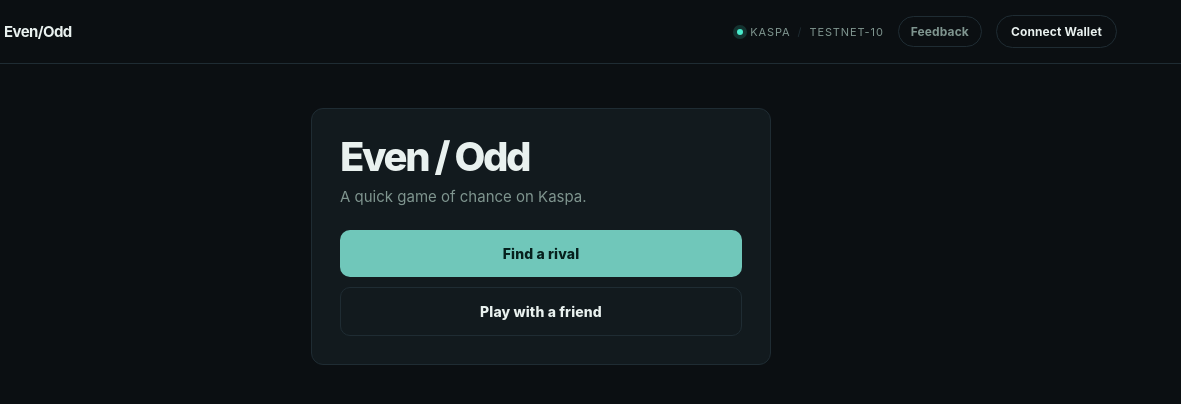
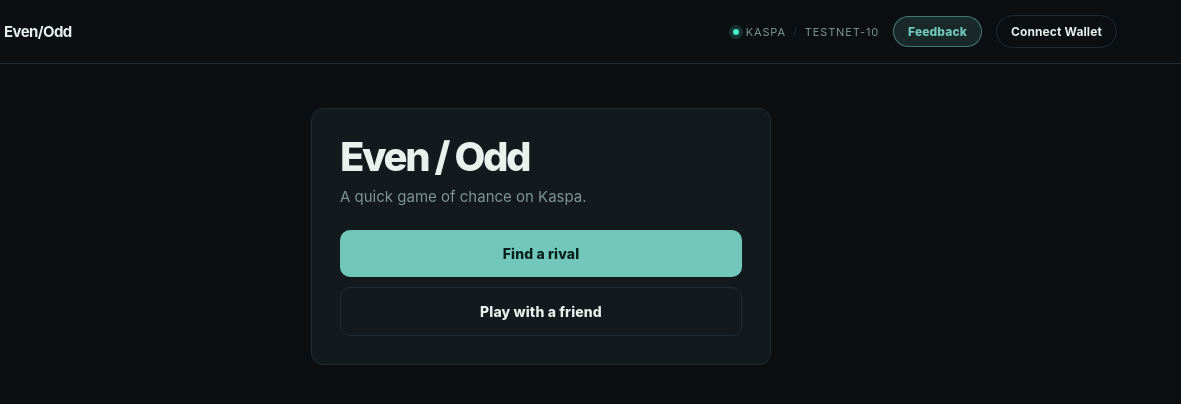
Before and after one commit to danieliyahu1/kaspa-even-odd, a website with bundled scripts: page public/index.html in a window 1280 px wide. Shown: the full height of the page, 99-1280 px from the left. Built offline with nearby package versions, Linux system fonts and the light colour scheme.

Commit message:
feat: make the feedback button more visible

```diff
--- a/public/styles.css
+++ b/public/styles.css
@@ -129,8 +129,8 @@
 .result.winner .primary { background: var(--teal-deep); color: var(--teal); }
 .result.winner .primary:hover { background: #0a302b; color: var(--teal-bright); }
 
-.feedback-button { display: inline-flex; align-items: center; padding: 7px 12px; border: 1px solid var(--line); border-radius: 999px; background: transparent; color: var(--muted); font-size: 12px; font-weight: 700; letter-spacing: .01em; transition: border-color .15s ease, color .15s ease; }
-.feedback-button:hover { border-color: var(--teal); color: var(--teal); }
+.feedback-button { display: inline-flex; align-items: center; padding: 7px 14px; border: 1px solid rgba(112,199,186,.5); border-radius: 999px; background: rgba(112,199,186,.14); color: var(--teal); font-size: 12px; font-weight: 800; letter-spacing: .01em; transition: background .15s ease, border-color .15s ease, color .15s ease; }
+.feedback-button:hover { border-color: var(--teal-bright); background: rgba(112,199,186,.24); color: var(--teal-bright); }
 .feedback-dialog { width: min(100% - 32px, 440px); max-height: min(100% - 48px, 520px); border: 1px solid var(--line); border-radius: 12px; background: var(--surface); color: var(--text); padding: 0; }
 .feedback-dialog::backdrop { background: rgba(4, 8, 10, .75); }
 .feedback-form { padding: 28px; }
```
